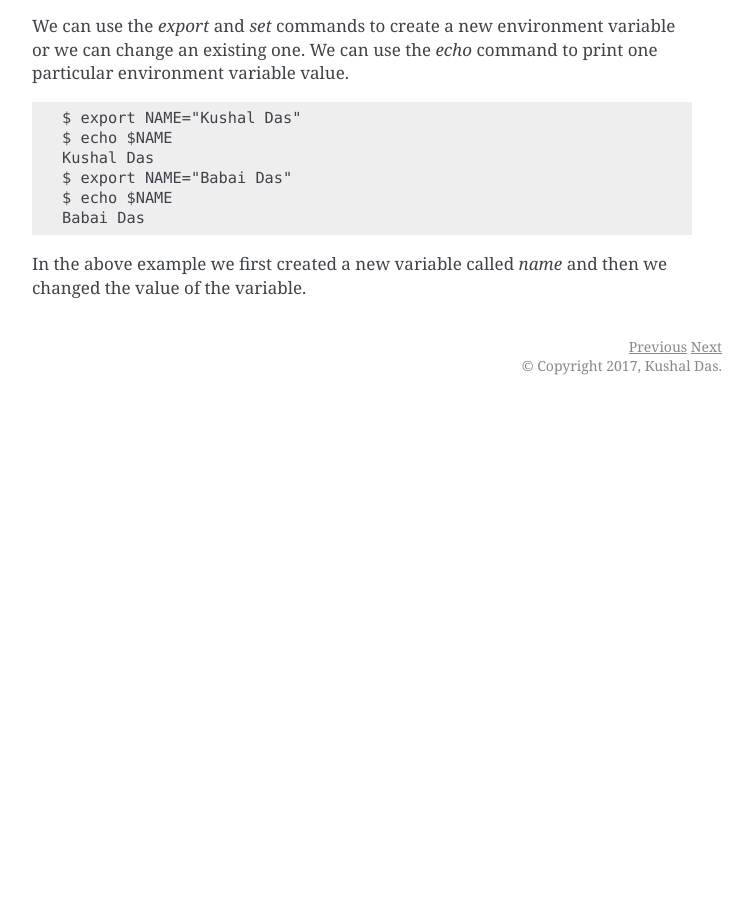
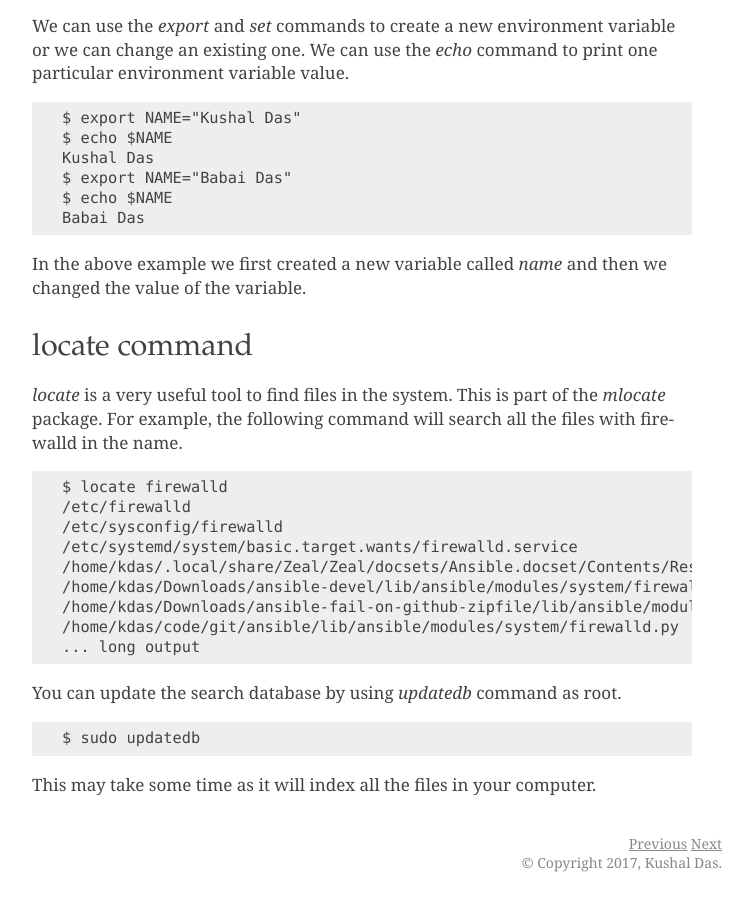
Before and after one commit to kushaldas/lym, a Sphinx documentation site: the page built from docs/useful.md, in a window 1280 px wide and 900 px high, scrolled down 2998 px. Shown: the whole window, without its empty margins (388-1141 px from the left). Built offline with Sphinx 7.4.7, drawn with Linux system fonts in a browser that asks for light colours; a script that is not in the unit is left out; before the commit the page ends 3403 px from its top, so only the background shows below that.

Commit message:
Adds locate and updatedb

`````diff
--- a/docs/useful.md
+++ b/docs/useful.md
@@ -136,3 +136,29 @@ Babai Das
 ````
 
 In the above example we first created a new variable called *name* and then we changed the value of the variable.
+
+
+### locate command
+
+*locate* is a very useful tool to find files in the system. This is part of the *mlocate* package. For example, the following command will
+search all the files with firewalld in the name.
+
+```
+$ locate firewalld
+/etc/firewalld
+/etc/sysconfig/firewalld
+/etc/systemd/system/basic.target.wants/firewalld.service
+/home/kdas/.local/share/Zeal/Zeal/docsets/Ansible.docset/Contents/Resources/Documents/docs.ansible.com/ansible/firewalld_module.html
+/home/kdas/Downloads/ansible-devel/lib/ansible/modules/system/firewalld.py
+/home/kdas/Downloads/ansible-fail-on-github-zipfile/lib/ansible/modules/system/firewalld.py
+/home/kdas/code/git/ansible/lib/ansible/modules/system/firewalld.py
+... long output
+```
+
+You can update the search database by using *updatedb* command as root.
+
+```
+$ sudo updatedb
+```
+
+This may take some time as it will index all the files in your computer.
`````
